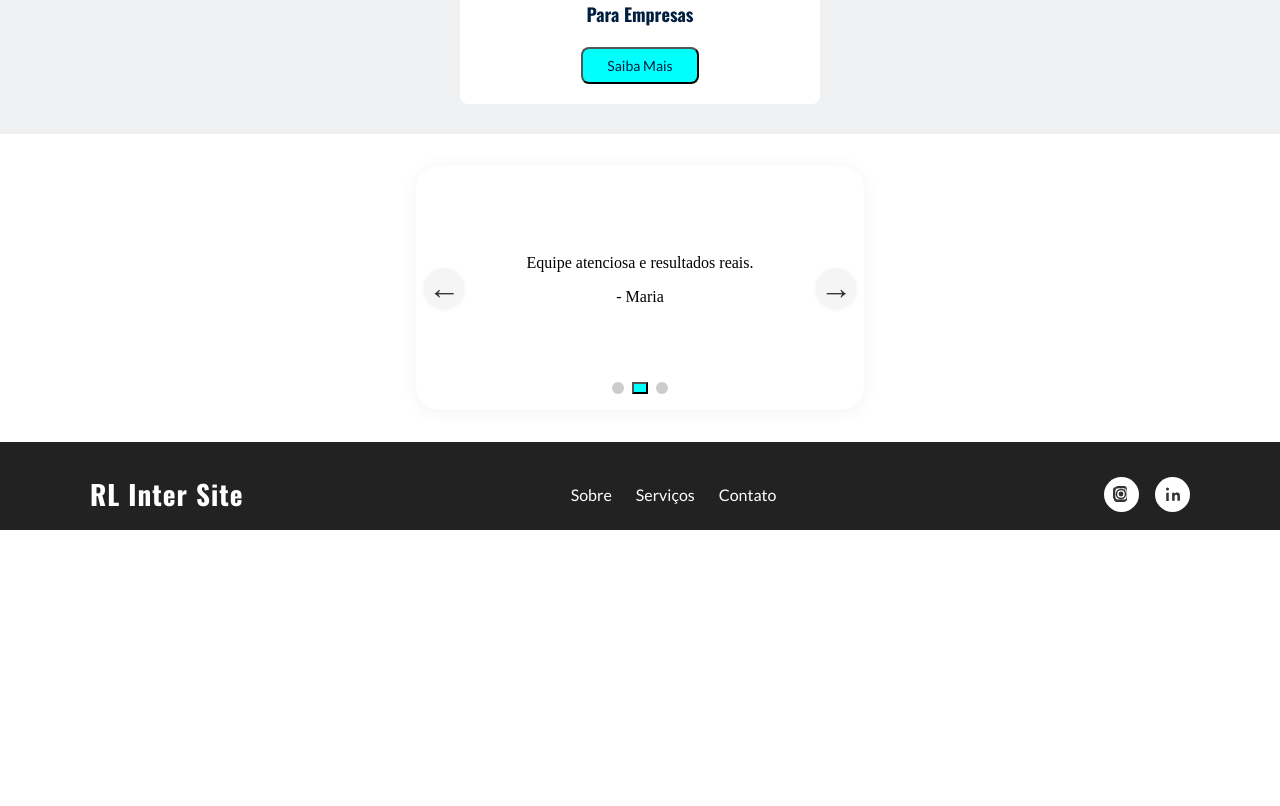
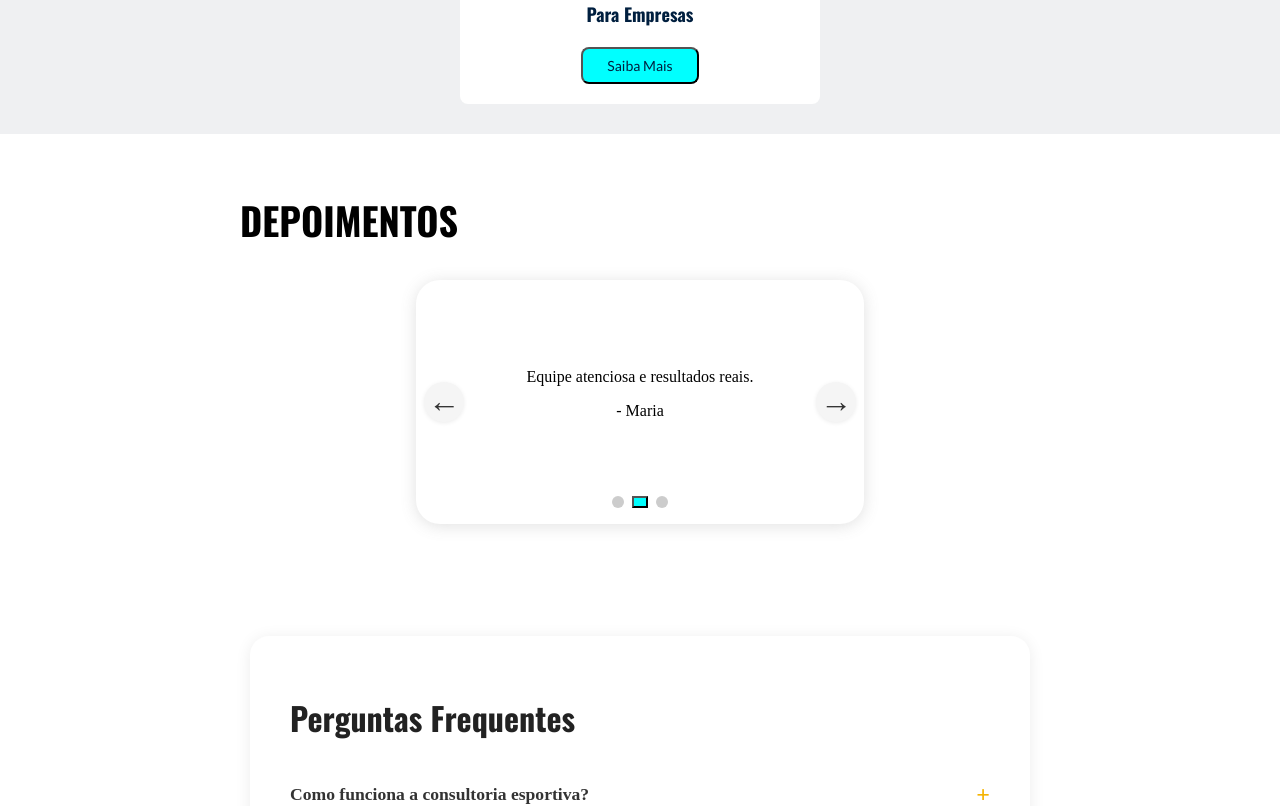
Before and after one commit to Luuscaaa/rl-inter-site, a React (Vite) app: page / in a window 1280 px wide. Shown: the part 3260-4066 px from the top of the page. Before the commit the page ends 3790 px from the top, so only its background shows below. Built offline with nearby package versions, Linux system fonts and the light colour scheme.

Commit message:
feat(testimonials): adiciona titulo e estilos de container para a sesção de depoimentos

```diff
--- a/src/components/testimonials/testimonials.module.css
+++ b/src/components/testimonials/testimonials.module.css
@@ -1,3 +1,14 @@
+.container {
+  max-width: 800px;
+  margin: 0 auto;
+  padding: 2rem;
+}
+
+.title {
+  font-family: "Oswald", sans-serif;
+  font-size: 38px;
+}
+
 .carousel {
   position: relative;
   overflow: hidden;
@@ -5,7 +16,7 @@
   margin: 2rem auto;
   background: #fff;
   border-radius: 1.5rem;
-  box-shadow: 0 2px 16px rgba(104, 103, 103, 0.08);
+  box-shadow: 0 2px 16px rgba(104, 103, 103, 0.2);
   display: flex;
   flex-direction: column;
   align-items: center;
--- a/src/components/testimonials/testimonials.tsx
+++ b/src/components/testimonials/testimonials.tsx
@@ -1,7 +1,11 @@
 import { useState, useEffect } from "react";
 import React, { useRef, useCallback } from "react";
 import styles from "./testimonials.module.css";
-import { TESTIMONIALS_LIST, TESTIMONIALS_ARIA } from "../../constants/texts";
+import {
+  TESTIMONIALS_LIST,
+  TESTIMONIALS_ARIA,
+  TESTIMONIALS_TITLE,
+} from "../../constants/texts";
 
 function Testimonials() {
   const [index, setIndex] = useState(0);
@@ -53,6 +57,8 @@ function Testimonials() {
   };
 
   return (
+    <div className={styles.container}>
+      <h1 className={styles.title}>{TESTIMONIALS_TITLE}</h1>
       <section
         className={styles.carousel}
         role="region"
@@ -99,6 +105,7 @@ function Testimonials() {
           ))}
         </div>
       </section>
+    </div>
   );
 }
 
--- a/src/constants/texts.js
+++ b/src/constants/texts.js
@@ -1,4 +1,5 @@
-// Textos do componente Header
+// HEADER
+
 export const HEADER_LOGO_ALT = "logo do site";
 export const HEADER_MENU = [
   { label: "Início", href: "/" },
@@ -11,14 +12,18 @@ export const HEADER_WHATSAPP = {
   label: "WhatsApp",
   href: "https://wa.me/SEUNUMEROAQUI",
 };
-// Textos do componente Hero
+
+// HERO
+
 export const HERO_TITLE = "Assessoria Esportiva Integrada:";
 export const HERO_TITLE2 = "Treino, Nutrição e Fisioterapia em um só Lugar!";
 export const HERO_SUBTITLE =
   "Planos 100% personalizados com acompanhamento unificado que maximiza resultados e previne lesões.";
 export const HERO_BTN_SAIBA_MAIS = "Saiba Mais";
 export const HERO_BTN_WHATSAPP = "WhatsApp";
-// Textos do componente Services
+
+// SERVICES
+
 export const SERVICES_TITLE = "NOSSOS SERVIÇOS";
 export const SERVICES_DESCRIPTION =
   "Lorem ipsum dolor sit amet consectetur adipisicing elit. Eos officiis\n          suscipit corporis, porro minima eius mollitia nostrum libero, at\n          facere eaque sed! Architecto dolorem deleniti minima repellat culpa ea\n          quidem?";
@@ -49,7 +54,11 @@ export const SERVICES_CARDS = [
     btn: "Saiba Mais",
   },
 ];
-// Textos do componente Testimonials
+
+// TESTIMONIALS
+
+export const TESTIMONIALS_TITLE = "DEPOIMENTOS";
+
 export const TESTIMONIALS_LIST = [
   { author: "João", text: "Ótimo serviço, recomendo muito!" },
   { author: "Maria", text: "Equipe atenciosa e resultados reais." },
@@ -63,7 +72,8 @@ export const TESTIMONIALS_ARIA = {
   dots: "Navegação dos depoimentos",
   dot: (i) => `Ir para depoimento ${i + 1}`,
 };
-// src/constants/texts.js
+
+// FOOTER
 
 export const FOOTER_BRAND = "RL Inter Site";
 export const FOOTER_ARIA = {
--- a/src/pages/home/home.jsx
+++ b/src/pages/home/home.jsx
@@ -5,6 +5,7 @@ import styles from "./home.module.css";
 import About from "../../components/about/about";
 import Testimonials from "../../components/testimonials/testimonials";
 import Footer from "../../components/footer/footer";
+import FAQSection from "../../components/FAQSection/FAQSection";
 
 function Home() {
   return (
@@ -16,6 +17,7 @@ function Home() {
       <About />
       <Services />
       <Testimonials />
+      <FAQSection />
       <Footer />
     </div>
   );
```
Lines whose indentation alone changed are shown as unchanged.
